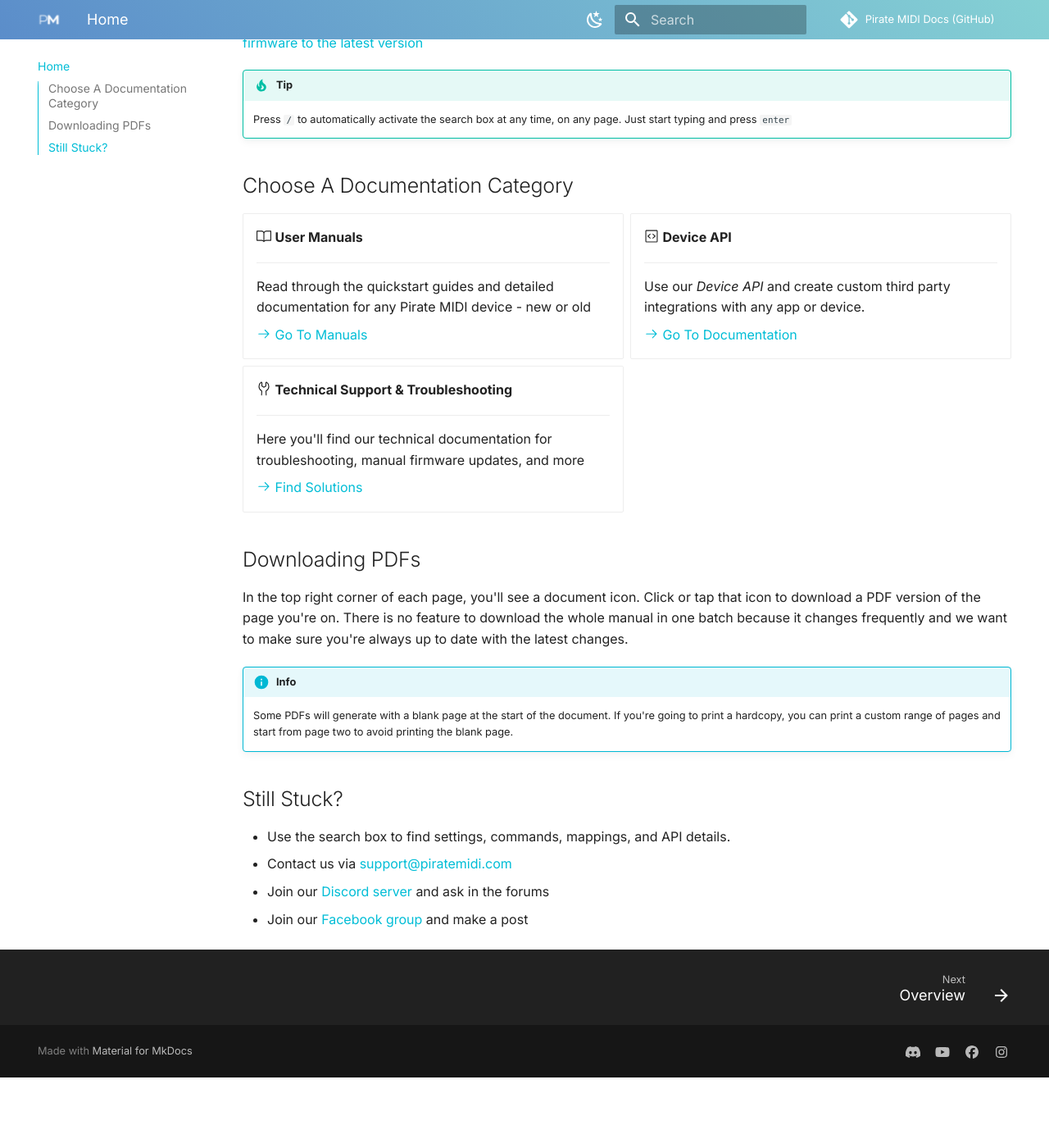
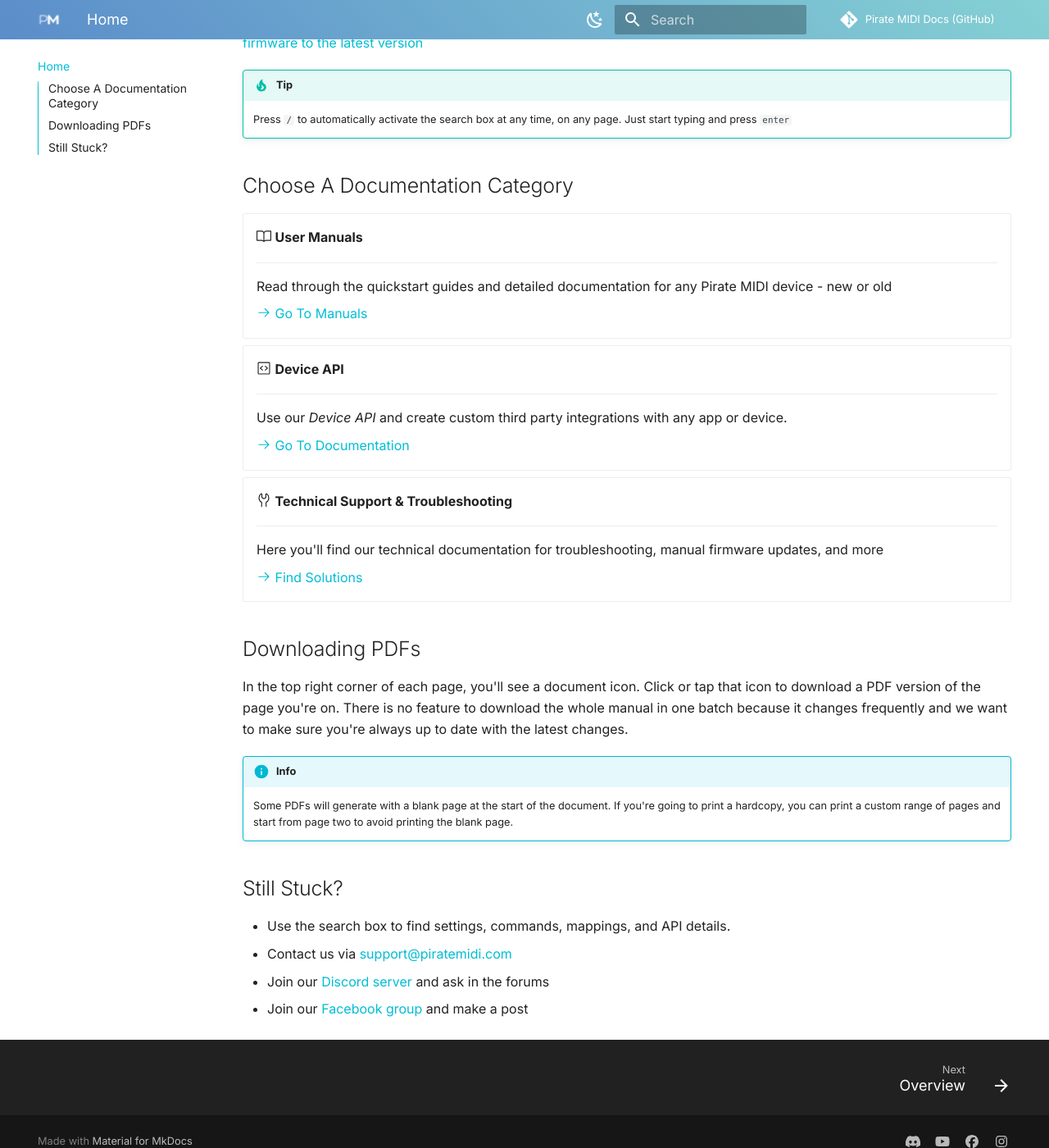
Before and after one commit to Pirate-MIDI/pirate-midi-docs, an MkDocs documentation site: the page built from docs/index.md, in a window 1280 px wide and 1400 px high, scrolled down 239 px. Shown: the whole window at 82% size. Built offline with MkDocs 1.6.1 and Material for MkDocs 9.7.7, drawn with Linux system fonts in a browser that asks for light colours; some web fonts are replaced; comment, search, counter and statistics services are not loaded; before the commit the page ends 1553 px from its top, so only the background shows below that.

Commit message:
homepage grid card full width

```diff
--- a/docs/assets/branding.css
+++ b/docs/assets/branding.css
@@ -68,3 +68,7 @@
 .md-tabs {
   border-top: 0 !important;   /* some versions use a border instead */
 }
+
+.grid.cards.onecol {
+  grid-template-columns: 1fr !important;
+}
--- a/docs/index.md
+++ b/docs/index.md
@@ -7,7 +7,7 @@ Welcome to the Pirate MIDI Docs site. Here you can find documentation for all ou
 
 ## Choose A Documentation Category
 
-<div class="grid cards" markdown>
+<div class="grid cards onecol" markdown>
 
 -   :octicons-book-24: __User Manuals__
 
```
